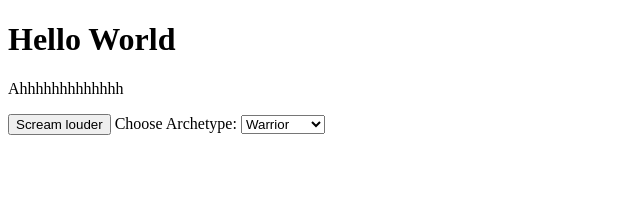
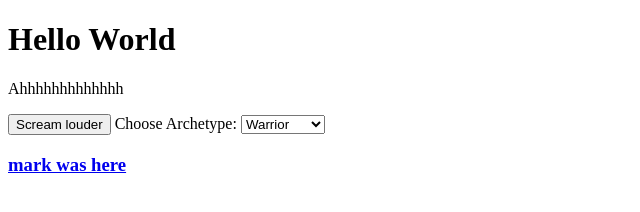
Before and after one commit to GuildChronicles/guildchronicles.github.io, a plain HTML site: page index.html in a window 1280 px wide. Shown: the whole page, without its empty margins (0-640 px from the left). Drawn offline with Linux system fonts and the light colour scheme.

Commit message:
idk do thing

```diff
--- a/index.html
+++ b/index.html
@@ -14,5 +14,6 @@
             <option value="mage">Mage</option>
             <option value="channeler">Channeler</option>
         </select>
+        <h3><a href="markmessy.html">mark was here</a></h3>
     </body>
 </html>
```
Also changed, not shown: markmessy.html (added, +4 -0 lines).
